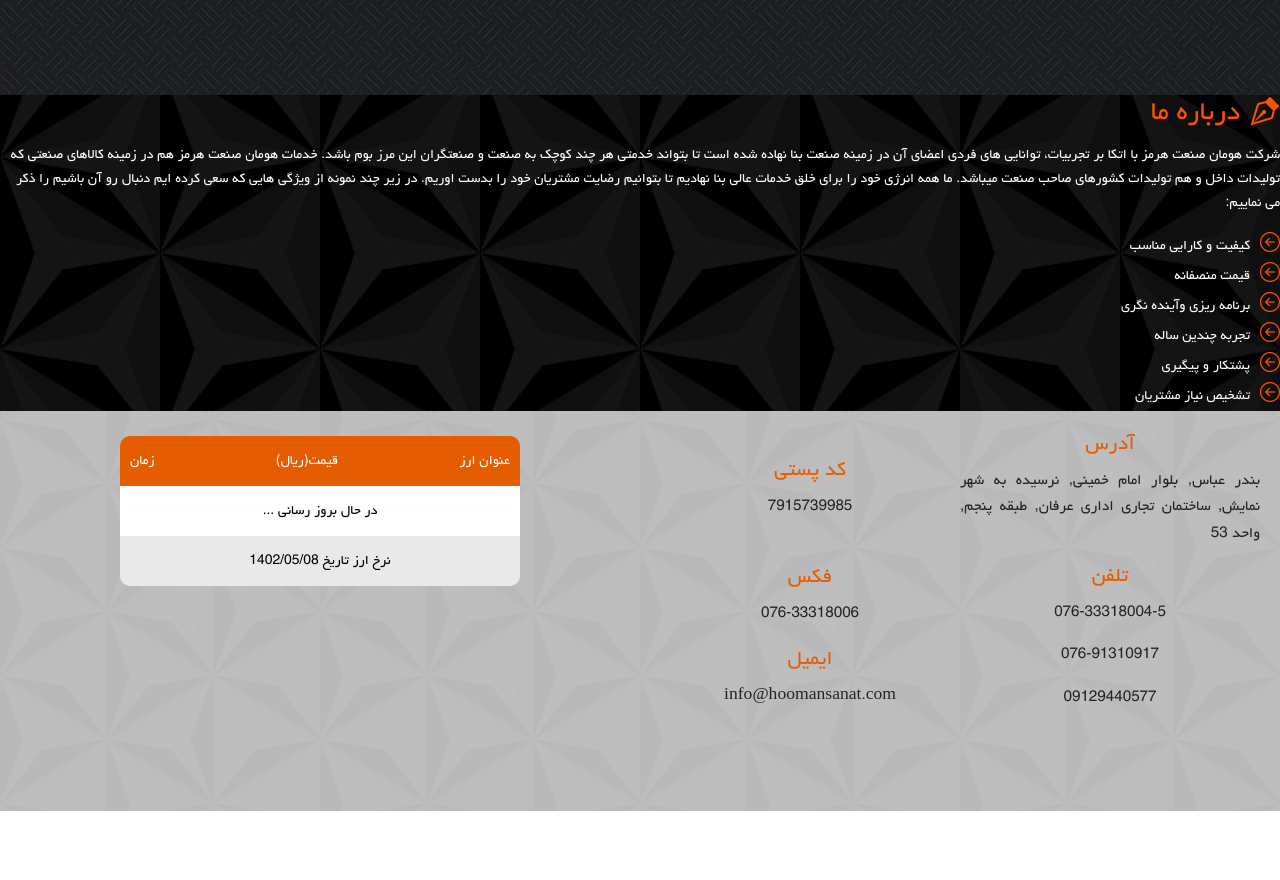
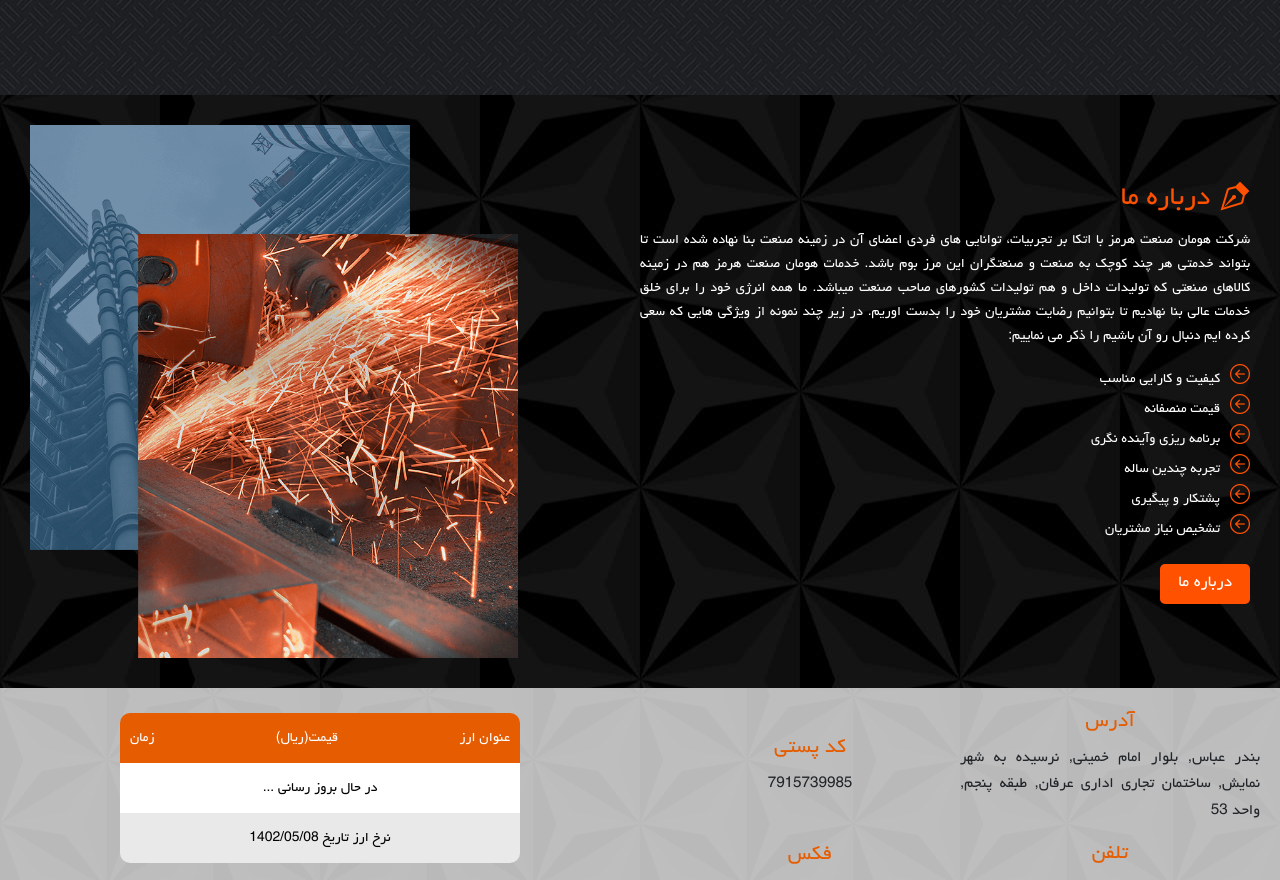
Before and after one commit to mojtabanabilo/hooman-sanat, a React (Vite) app: page / in a window 1280 px wide. Shown: the part 705-1585 px from the top of the page. Before the commit the page ends 1516 px from the top, so only its background shows below. Built offline with nearby package versions, Linux system fonts and the light colour scheme.

Commit message:
completed section-aboutus

```diff
--- a/src/App.jsx
+++ b/src/App.jsx
@@ -32,7 +32,7 @@
       <Header userSize={{screenSize, setScreenSize}} userMenu={{menu, setMenu}}/>
       {menu && screenSize < 867 && <HamburgerMenu userMenu={{menu, setMenu}}/>}
       {scrollY > 110 && <StickyHeader userSize={{screenSize, setScreenSize}} userMenu={{menu, setMenu}}/>}
-      <SectionAboutUs />
+      <SectionAboutUs userSize={{screenSize, setScreenSize}}/>
       <Footer />
     </div>
   );
--- a/src/components/section-aboutus/SectionAboutUs.jsx
+++ b/src/components/section-aboutus/SectionAboutUs.jsx
@@ -1,6 +1,7 @@
 import React from 'react';
 import { styled } from 'styled-components';
 import footer from "../../assets/pic/footer.jpg";
+import aboutUsPic from "../../assets/pic/factory2-about-pic1-1.png";
 
 // styled-components
 const SECTION_ABOUT_US = styled.div`
@@ -8,7 +9,27 @@
     background-image: url(${footer});
     background-repeat: no-repeat;
     background-position: center;
+    display: flex;
+    flex-direction: row-reverse;
+    justify-content: space-between;
+    align-items: center;
+    padding: 30px;
+    img{
+        width: 40%;
+        height: 40%;
+    }
     .titles{
+        width: 50%;
+        @media (max-width: 690px) {
+            width: 100%;
+        }
+        .image-points{
+            width: 100%;
+            height: fit-content;
+            display: flex;
+            justify-content: space-between;
+            align-items: center;
+        }
         .head{
             display: flex;
             h2{
@@ -17,6 +38,7 @@
         }
         p{
             color: #fff;
+            text-align: justify;
         }
         ul{
             margin: 0;
@@ -37,15 +59,30 @@
                 }
             }
         }
+        button{
+            width: 90px;
+            height: 40px;
+            background: #ff5100;
+            color: #fff;
+            border: none;
+            border-radius: 5px;
+            font-size: 1.2rem;
+            font-weight: 300;
+            margin-top: 20px;
+        }
     }
 `;
 
-const SectionAboutUs = () => {
+const SectionAboutUs = ({userSize}) => {
+    const {screenSize, setScreenSize} = userSize;
     return (
         <SECTION_ABOUT_US>
+            {
+                screenSize > 690 && <img src={aboutUsPic} alt="aboutus"/>
+            }
             <div className='titles'>
                 <div className='head'>
-                    <i class="bi bi-vector-pen fs-2 ms-2" style={{color: "#ff5100"}}></i>
+                    <i className="bi bi-vector-pen fs-2 ms-2" style={{color: "#ff5100"}}></i>
                     <h2>درباره ما</h2>
                 </div>
                 <p>
@@ -54,32 +91,66 @@
                     ما همه انرژی خود را برای خلق خدمات عالی بنا نهادیم تا بتوانیم رضایت مشتریان خود را بدست اوریم.
                     در زیر چند نمونه از ویژگی هایی که سعی کرده ایم دنبال رو آن باشیم را ذکر می نماییم:
                 </p>
+                {
+                    screenSize > 690 ? <ul>
+                        <div className='points'>
+                            <li>کیفیت و کارایی مناسب</li>
+                            <i className="bi bi-arrow-left-circle fs-5" style={{color: "#ff5100"}}></i>
+                        </div>
+                        <div className='points'>
+                            <li>قیمت منصفانه</li>
+                            <i className="bi bi-arrow-left-circle fs-5" style={{color: "#ff5100"}}></i>
+                        </div>
+                        <div className='points'>
+                            <li>برنامه ریزی وآینده نگری</li>
+                            <i className="bi bi-arrow-left-circle fs-5" style={{color: "#ff5100"}}></i>
+                        </div>
+                        <div className='points'>
+                            <li>تجربه چندین ساله</li>
+                            <i className="bi bi-arrow-left-circle fs-5" style={{color: "#ff5100"}}></i>
+                        </div>
+                        <div className='points'>
+                            <li>پشتکار و پیگیری</li>
+                            <i className="bi bi-arrow-left-circle fs-5" style={{color: "#ff5100"}}></i>
+                        </div>
+                        <div className='points'>
+                            <li>تشخیص نیاز مشتریان</li>
+                            <i className="bi bi-arrow-left-circle fs-5" style={{color: "#ff5100"}}></i>
+                        </div>
+                    </ul> : <div className='image-points'>
                         <ul>
                             <div className='points'>
                                 <li>کیفیت و کارایی مناسب</li>
-                        <i class="bi bi-arrow-left-circle fs-5" style={{color: "#ff5100"}}></i>
+                                <i className="bi bi-arrow-left-circle fs-5" style={{color: "#ff5100"}}></i>
                             </div>
                             <div className='points'>
                                 <li>قیمت منصفانه</li>
-                        <i class="bi bi-arrow-left-circle fs-5" style={{color: "#ff5100"}}></i>
+                                <i className="bi bi-arrow-left-circle fs-5" style={{color: "#ff5100"}}></i>
                             </div>
                             <div className='points'>
                                 <li>برنامه ریزی وآینده نگری</li>
-                        <i class="bi bi-arrow-left-circle fs-5" style={{color: "#ff5100"}}></i>
+                                <i className="bi bi-arrow-left-circle fs-5" style={{color: "#ff5100"}}></i>
                             </div>
                             <div className='points'>
                                 <li>تجربه چندین ساله</li>
-                        <i class="bi bi-arrow-left-circle fs-5" style={{color: "#ff5100"}}></i>
+                                <i className="bi bi-arrow-left-circle fs-5" style={{color: "#ff5100"}}></i>
                             </div>
                             <div className='points'>
                                 <li>پشتکار و پیگیری</li>
-                        <i class="bi bi-arrow-left-circle fs-5" style={{color: "#ff5100"}}></i>
+                                <i className="bi bi-arrow-left-circle fs-5" style={{color: "#ff5100"}}></i>
                             </div>
                             <div className='points'>
                                 <li>تشخیص نیاز مشتریان</li>
-                        <i class="bi bi-arrow-left-circle fs-5" style={{color: "#ff5100"}}></i>
+                                <i className="bi bi-arrow-left-circle fs-5" style={{color: "#ff5100"}}></i>
                             </div>
                         </ul>
+                        {
+                            screenSize > 400 && <img src={aboutUsPic} className='be-img' alt="aboutus"/>
+                        }
+                    </div>
+                }
+
+                <button>درباره ما</button>
             </div>
         </SECTION_ABOUT_US>
     );
```
Lines whose indentation alone changed are shown as unchanged.
